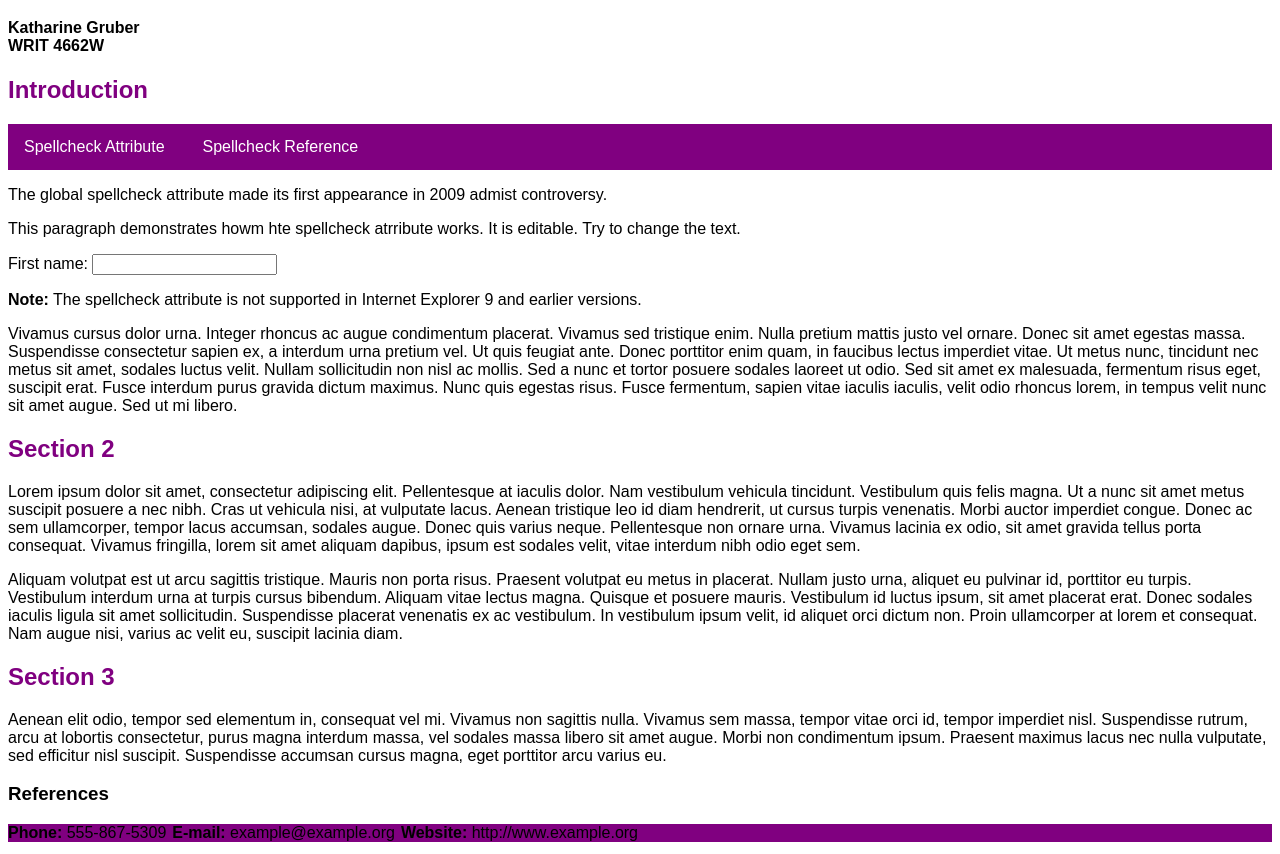
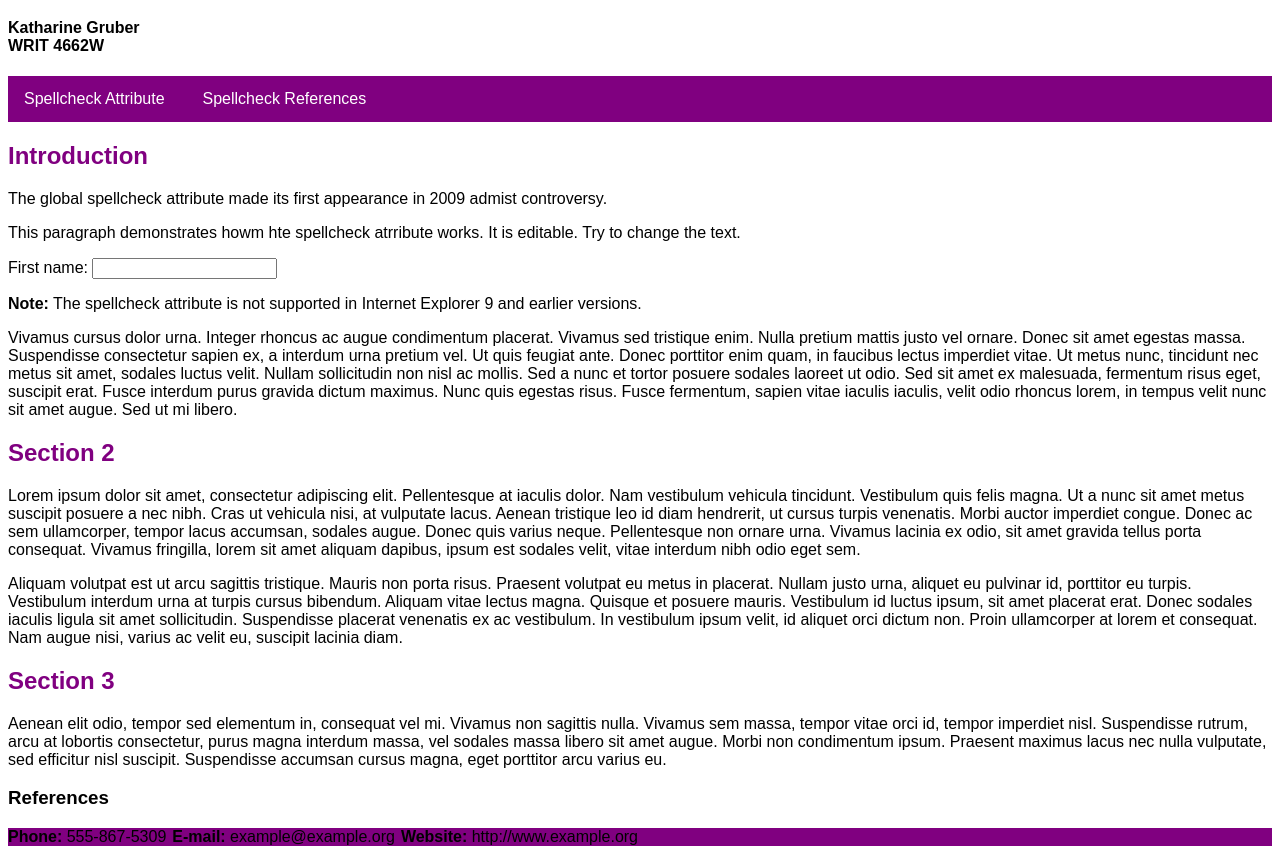
Before and after one commit to Grube199/Historicizing, a plain HTML site: page KG_Historicizing/index.html in a window 1280 px wide. Shown: the part 1085-1939 px from the top of the page. Drawn offline with Linux system fonts and the light colour scheme.

Commit message:
Update KG_Historicizing/index.html
added an 's' to references in the navigation list.

```diff
--- a/KG_Historicizing/index.html
+++ b/KG_Historicizing/index.html
@@ -15,14 +15,15 @@
     <h1>Historicizing the Spellcheck Attribute</h1>
 <h4>Katharine Gruber<br>WRIT 4662W</h4>
 </header>
-
-<h2>Introduction</h2>
 <nav role="navigation">
   <ul>
     <li><a href="index.html" title="Spellcheck Attribute">Spellcheck Attribute</a></li>
-    <li><a href="reference.html" title="Spellcheck Reference">Spellcheck Reference</a></li>
+    <li><a href="references.html" title="Spellcheck References">Spellcheck References</a></li>
   </ul>
 </nav>
+
+<h2>Introduction</h2>
+
 
   <p>The global spellcheck attribute made its first appearance in 2009 admist controversy.
  <!--works best in browser Chrome, Firefox, not IE -->
```
